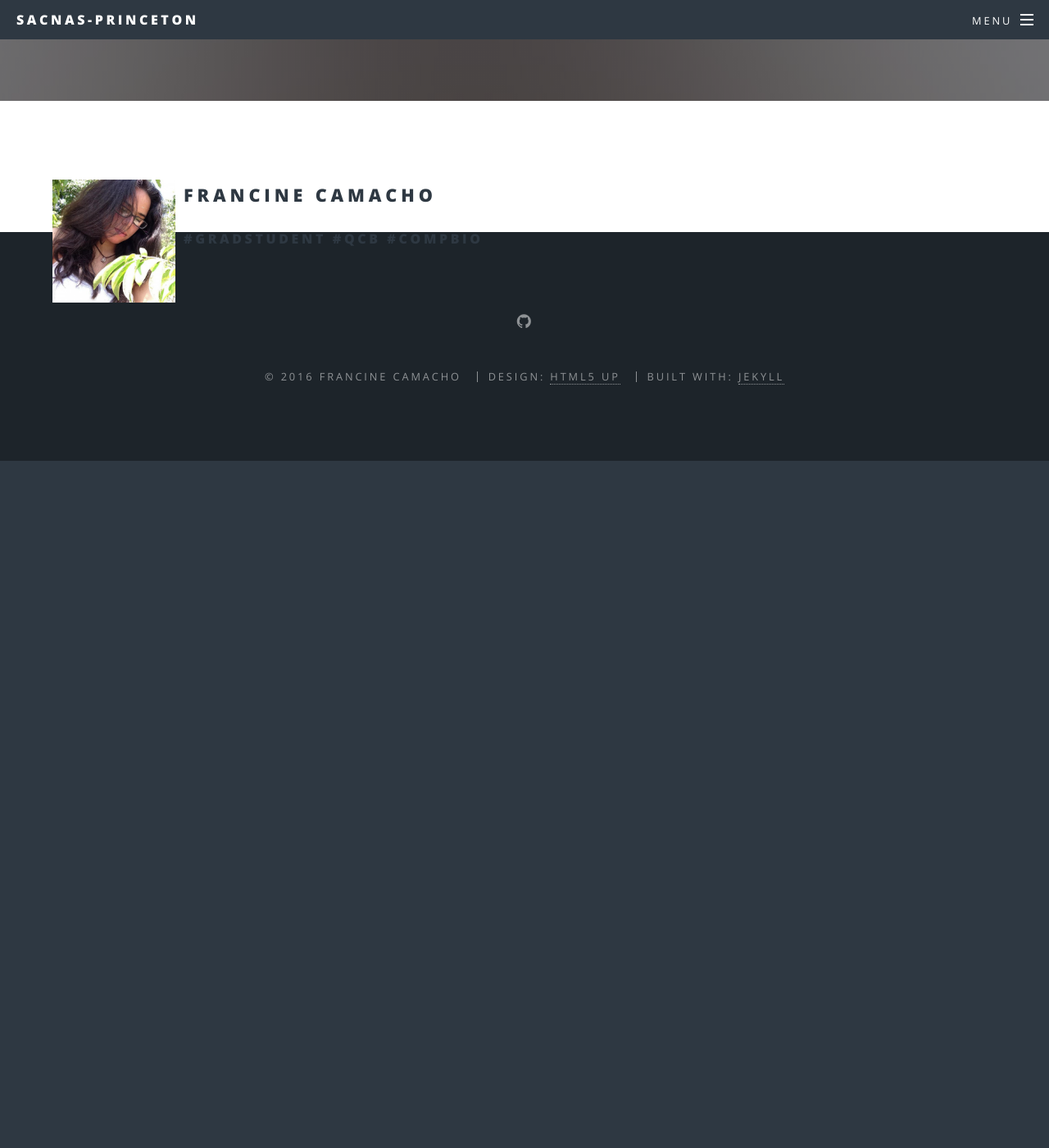
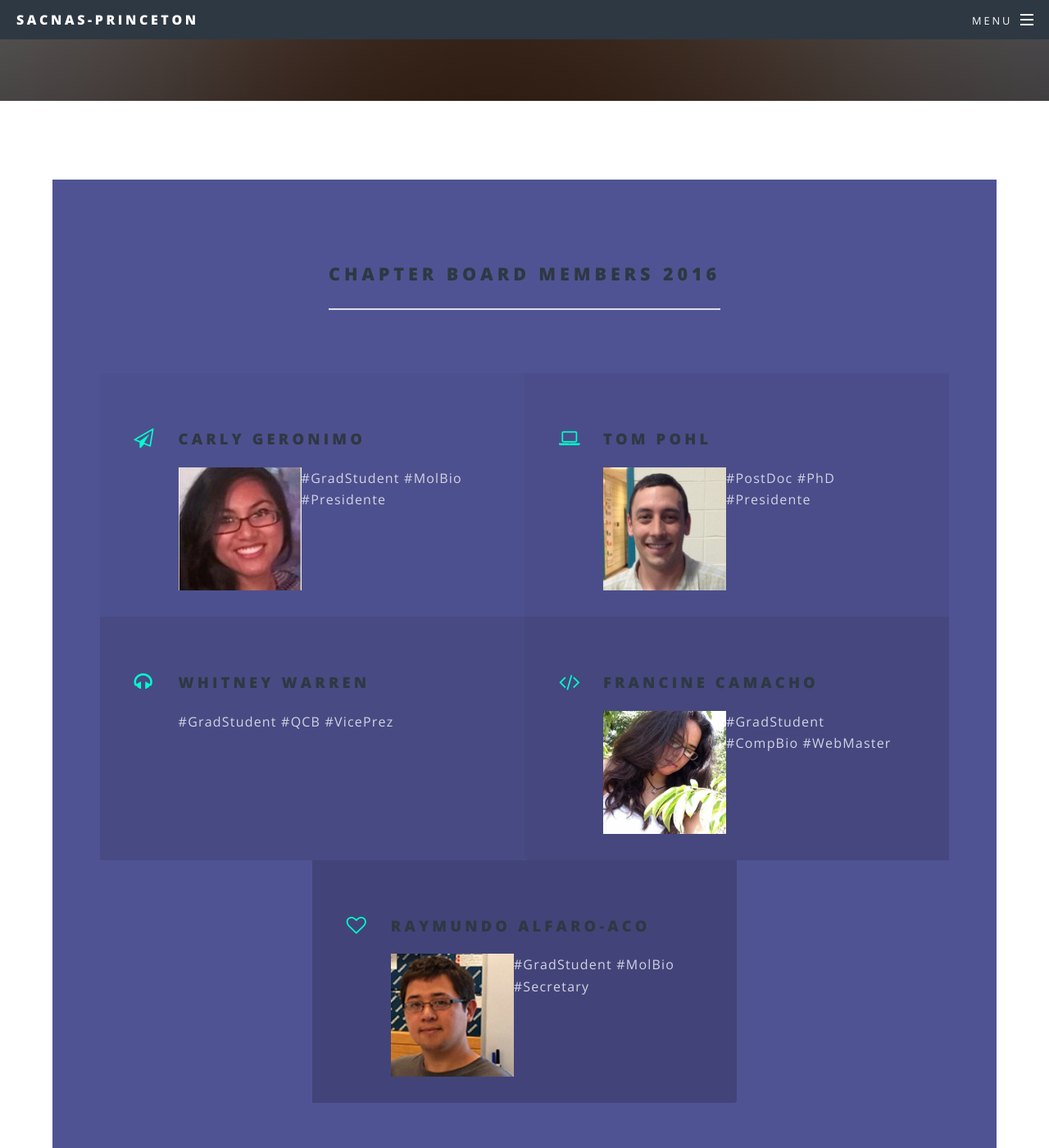
Before and after one commit to SACNAS-Princeton/SACNAS-Princeton.github.io, a Jekyll site: the page built from elements.html, in a window 1280 px wide and 1400 px high, scrolled down 270 px. Shown: the whole window at 82% size. Built offline with Jekyll 4.4.1, drawn with Linux system fonts in a browser that asks for light colours; before the commit the page ends 900 px from its top, so only the background shows below that.

Commit message:
added members list to generic page

```diff
--- a/elements.html
+++ b/elements.html
@@ -2,13 +2,40 @@
 layout: page
 title: Members
 ---
-	<section>
-				<!-- <div style="float:left;width:100%;height:150px;margin-bottom:10px;"> -->
-	<img style="float:left;width:150px;height:150px" src="{{ site.baseurl }}Camacho.jpg">
-	<div style="float:left; PADDING-LEFT:10px">
-	<h2>Francine Camacho</h2>
-	<h4>#Gradstudent #QCB #compBio </h4>
+	<section id="three" class="wrapper style3 special">
+	<div class="inner">
+		<header class="major">
+			<h2>Chapter Board Members 2016 </h2>
+			<!-- <p>Aliquam ut ex ut augue consectetur interdum. Donec amet imperdiet eleifend<br />
+			fringilla tincidunt. Nullam dui leo Aenean mi ligula, rhoncus ullamcorper.</p> -->
+		</header>
+		<ul class="features">
+			<li class="icon fa-paper-plane-o">
+				<h3>Carly Geronimo</h3>
+				<img style="float:left;width:150px;height:150px" src="{{ site.baseurl }}carly.jpg">
+				<div style="float:left; PADDING-LEFT:10px"> </div>
+				<p>#GradStudent #MolBio #Presidente</p>
+			</li>
+			<li class="icon fa-laptop">
+				<h3>Tom Pohl </h3>
+				<img style="float:left;width:150px;height:150px" src="{{ site.baseurl }}tom.jpg">
+				<p>#PostDoc #PhD #Presidente</p>
+			</li>
+			<li class="icon fa-headphones">
+				<h3>Whitney Warren</h3>
+				<p> #GradStudent #QCB #VicePrez</p>
+			</li>
+			<li class="icon fa-code">
+				<h3>Francine Camacho</h3>
+				<img style="float:left;width:150px;height:150px" src="{{ site.baseurl }}Camacho.jpg">
+				<p>#GradStudent #CompBio #WebMaster</p>
+			</li>
+			<li class="icon fa-heart-o">
+				<h3>Raymundo Alfaro-Aco </h3>
+				<img style="float:left;width:150px;height:150px" src="{{ site.baseurl }}raymundo.jpg">
+				<p>#GradStudent #MolBio #Secretary</p>
+			</li>
+
+		</ul>
 	</div>
-
-
-	</section>
+</section>
```
Also changed, not shown: 1 other file.
